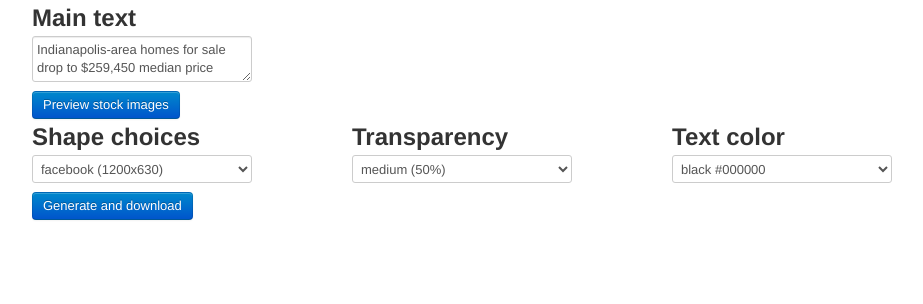
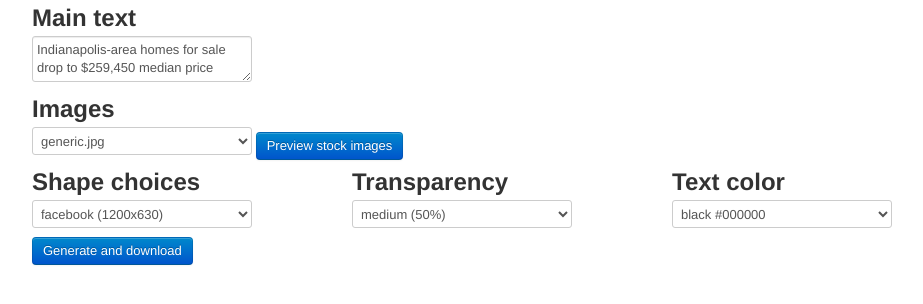
Before and after one commit to JournalismAI/AutomatingVisuals, a Flask app: page / in a window 1280 px wide. Shown: the top 304 px of the page, without its empty margins (138-1061 px from the left). Run offline with Flask 2, Linux system fonts and the light colour scheme; parts of the project's set-up code (start-up, migrations or seed data) failed here and were passed over.

Commit message:
Build out image selection with defaults

```diff
--- a/app.py
+++ b/app.py
@@ -90,10 +90,17 @@ def generate():
     else:
         sourceimage = stockartdir + z['stockart1']
 
+    if 'transparency1' not in z or not z['transparency1'] or z['transparency1'] not in backgroundtransparencychoices:
+        print(f"Missing or bad transparency1. Defaulting.")
+        transparencywanted = defaults['transparency1']
+    else:
+        transparencywanted = z['transparency1']
 
-
-    transparencywanted = z['transparency1']
-    fontcolor = z['textcolor1']
+    if 'textcolor1' not in z or not z['textcolor1'] or z['textcolor1'] not in textcolorchoices:
+        print(f"Missing or bad textcolor1. Defaulting.")
+        fontcolor = defaults['textcolor1']
+    else:
+        fontcolor = z['textcolor1']
 
     fontdir = "static/fonts/"
     mainfont = fontdir + "NotoSans-SemiBold.ttf"       # ExtraLight, Light, Regular, Medium, SemiBold, Bold, ExtraBold
@@ -129,7 +136,8 @@ def generate():
     #     bgimage.show()
         bgimage = bgimage.convert('RGB')
 
-    bgimage.save('bgimage.jpg')    # Check quality settings -- default to 80 maybe?
+    # Don't need to save the image any more
+    # bgimage.save('bgimage.jpg')    # Check quality settings -- default to 80 maybe?
 
     # Let's figure out some text overlays. Jody's textwrap use isn't really evaluating the actual width of the characters used.
     # Some alternatives are here:
@@ -151,7 +159,8 @@ def generate():
     localimage = localimage.convert('RGBA')
     localimage = Image.alpha_composite(localimage, textimage)
     localimage = localimage.convert('RGB')
-    localimage.save(f"sample-test.jpg")
+    # Don't need to save sample image any more
+    # localimage.save(f"sample-test.jpg")
     # localimage.show()
     timestamp = datetime.datetime.now().strftime("%Y-%m-%d-%H-%M-%S-%f")    # Generate fresh time stamp on each export
 
--- a/euchreconfig.json
+++ b/euchreconfig.json
@@ -1,4 +1,10 @@
 {
+	"defaults": {
+		"stockart1": "generic.jpg",
+		"shape1": "facebook",
+		"transparency1": "medium",
+		"textcolor1": "black"
+	},
     "shapesources": {
         "facebook": [1200, 630],
         "twitter": [1200, 675],
--- a/templates/choose.html
+++ b/templates/choose.html
@@ -11,6 +11,11 @@
 	</div>
 	<div class="row">
 		<div class="span12">
+			<h2>Images</h2>
+			<select class="form-control" id="stockart1" name="stockart1">
+			{% for mainart in mainartfound %}<option value="{{ mainart}}"{% if mainart=='generic.jpg' %} selected{% endif %}>{{mainart}}</option>
+			{% endfor %}
+			</select>
 			<button class="btn btn-primary" onclick="window.open('/stockimages/','_blank')" type="button">Preview stock images</button>
 		</div>
 	</div>
```
Also changed, not shown: 2 other files.
